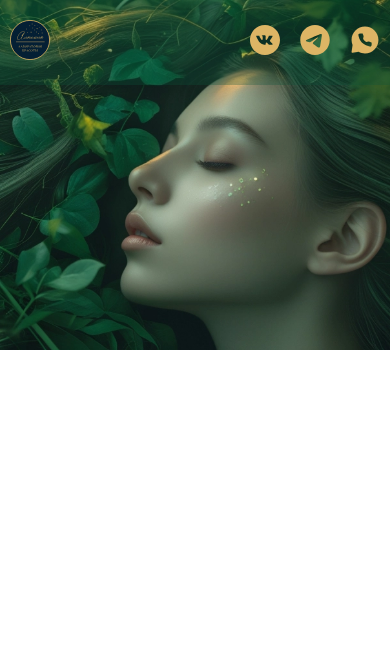
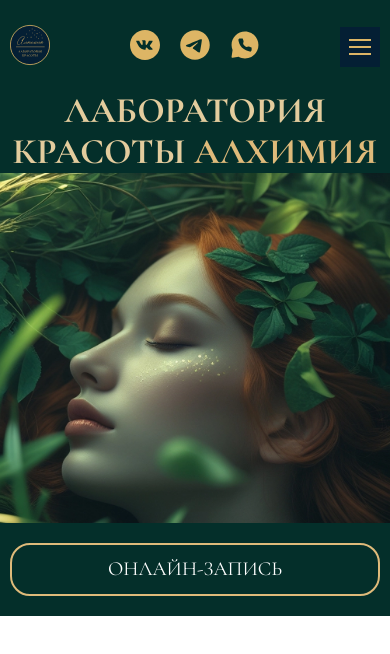
Before and after one commit to darina1970/Alchemy-Beauty-Salon, a React (Vite) app: page /masters in a window 390 px wide. Shown: the top 654 px of the page. Built offline with nearby package versions, Linux system fonts and the light colour scheme.

Commit message:
adaptive header

```diff
--- a/src/components/Header/Header.jsx
+++ b/src/components/Header/Header.jsx
@@ -1,4 +1,4 @@
-import React from "react";
+import React, { useEffect, useState, useRef } from "react";
 import styles from './Header.module.css';
 import cn from "classnames";
 import { Link, useLocation, useNavigate } from 'react-router-dom';
@@ -12,6 +12,9 @@ const Header = ({ backgroundClass, menuItems}) => {
     const location = useLocation();
     const navigate = useNavigate();
 
+    const [isMenuOpen, setIsMenuOpen] = useState(false);
+    const menuRef = useRef(null);
+
     const handleAnchorClick = (e, href) => {
         e.preventDefault();
         const id = href.replace('#', '');
@@ -24,12 +27,98 @@ const Header = ({ backgroundClass, menuItems}) => {
                 el.scrollIntoView({behavior: 'smooth'});
             }
         }
+
+        setIsMenuOpen(false);
     };
+
+    // Закрытие меню по клику вне
+    useEffect(() => {
+        const handleClickOutside = (e) => {
+            if (menuRef.current &&
+                !menuRef.current.contains(e.target) &&
+                !e.target.closest(`.${styles.burgerButton}`)
+            ) {
+                setIsMenuOpen(false);
+            }
+        };
+
+        if (isMenuOpen) {
+            document.addEventListener('mousedown', handleClickOutside);
+            document.addEventListener('touchstart', handleClickOutside);
+        } else {
+            document.removeEventListener('mousedown', handleClickOutside);
+            document.removeEventListener('touchstart', handleClickOutside);
+        };
+    }, [isMenuOpen]);
+
+    // Закрытие бургера при расширении экрана
+    useEffect(() => {
+        const handleResize = () => {
+            if (window.innerWidth > 920 && isMenuOpen) {
+                setIsMenuOpen(false);
+            }
+        };
+
+        window.addEventListener('resize', handleResize);
+        return () => window.removeEventListener('resize', handleResize);
+    }, [isMenuOpen]);
+
     return (
-        <header className={cn(styles.header, styles[backgroundClass])}>
-            <div className={styles.overlay}>
+        <header>
+            <div className={styles.tabletTopHeader}>
                 <div className="container">
-                    <div className={styles.headerWrapper}>
+                    <div className={styles.topHeaderWrapper}>
+                        <a className={styles.logo}>
+                            <Link to='/'>
+                                <img className={styles.logoImg} src={logo} alt="Логотип" />
+                            </Link>
+                        </a>
+                        <div className={styles.socials}>
+                            <a className={styles.socialWrapper} href="#" target="_blank" rel="noopener noreferrer">
+                                <img className={styles.socialIcon} src={vk} alt="Иконка социальной сети ВКонтакте" />
+                            </a>
+                            <a className={styles.socialWrapper} href="#" target="_blank" rel="noopener noreferrer">
+                                <img className={styles.socialIcon} src={tg} alt="Иконка социальной сети Telegram" />
+                            </a>
+                            <a className={styles.socialWrapper} href="#" target="_blank" rel="noopener noreferrer">
+                                <img className={styles.socialIcon} src={phone} alt="Иконка телефонной трубки" />
+                            </a>
+                        </div>
+                        <div
+                            className={cn(styles.burgerButton, { [styles.open]: isMenuOpen })}
+                            onClick={() => setIsMenuOpen(!isMenuOpen)}
+                            aria-label="Меню"
+                            >
+                            <span></span>
+                            <span></span>
+                            <span></span>
+                        </div>
+                    </div>
+                </div>
+            </div>
+            {/* Бургер меню разворачивается вниз */}
+            {isMenuOpen && (
+                <div className={styles.burgerMenu} ref={menuRef}>
+                    <ul className={styles.burgerNav}>
+                        {menuItems.map((item) =>(
+                            <li key={item.href}>
+                                {item.href.startsWith('#') ? (
+                                    <a href={item.href} onClick={(e) => handleAnchorClick(e, item.href)}>{item.label}</a>
+                                ) : (
+                                    <Link to={item.href} onClick={() => setIsMenuOpen(false)}>{item.label}</Link>
+                                )}
+                            </li>
+                        ))}
+                    </ul>
+                </div>
+            )}
+            <div className={styles.mobileTitleWrapper}>
+                <h1 className={styles.mobileTitle}>ЛАБОРАТОРИЯ КРАСОТЫ <span className={styles.mobileTitleSpan}>АЛХИМИЯ</span></h1>
+            </div>
+            <div className={cn(styles.headerWrapper, styles[backgroundClass])} >
+                <div className={styles.topHeaderWrapperOverlay}>
+                    <div className="container">
+                        <div className={styles.topHeaderWrapper}>
                             <a className={styles.logo}>
                                 <Link to='/'>
                                     <img className={styles.logoImg} src={logo} alt="Логотип" />
@@ -60,7 +149,6 @@ const Header = ({ backgroundClass, menuItems}) => {
                                 </a>
                             </div>
                         </div>
-
                     </div>
                 </div>
                 <div className="container">
@@ -69,7 +157,12 @@ const Header = ({ backgroundClass, menuItems}) => {
                         <a href="#" className={styles.btn} target="_blank" rel="noopener noreferrer">ОНЛАЙН-ЗАПИСЬ</a>
                     </div>
                 </div>
+            </div>
+            <div className={styles.mobileButtonWrapper}>
+                <a href="#" className={styles.btn} target="_blank" rel="noopener noreferrer">ОНЛАЙН-ЗАПИСЬ</a>
+            </div>
         </header>
+
     );
 };
 
--- a/src/components/Header/Header.module.css
+++ b/src/components/Header/Header.module.css
@@ -1,4 +1,4 @@
-.header {
+.headerWrapper {
   height: 900px;
   background-size: cover;
   background-position: right bottom;
@@ -6,7 +6,19 @@
   color: white;
 }
 
-.overlay {
+.tabletTopHeader {
+  display: none;
+}
+
+.mobileButtonWrapper {
+  display: none;
+}
+
+.mobileTitleWrapper {
+  display: none;
+}
+
+.topHeaderWrapperOverlay {
   position: relative;
   z-index: 2;
   background-color: rgba(12, 83, 59, 0.3);
@@ -14,7 +26,7 @@
   padding: 20px 0;
 }
 
-.headerWrapper {
+.topHeaderWrapper {
   display: flex;
   justify-content: space-between;
   align-items: center;
@@ -56,6 +68,12 @@
 
 .socialWrapper:hover {
   transform: scale(1.1);
+}
+
+.socialIcon {
+  aspect-ratio: 1/1;
+  width: 60px;
+  height: auto;
 }
 
 .textBlock {
@@ -116,9 +134,125 @@
   background-image: url('/src/assets/images/Banners/Services/services-desktop.webp');
 }
 
+/* Бургер меню */
+.burgerButton {
+  width: 40px;
+  height: 40px;
+  background-color: #041F34;
+  display: flex;
+  flex-direction: column;
+  justify-content: center;
+  align-items: center;
+  gap: 6px;
+  cursor: pointer;
+  z-index: 10;
+  position: relative;
+}
+
+/* .burgerButton span {
+  display: block;
+  width: 22px;
+  height: 2px;
+  background-color: var(--color-golden);
+  transition: transform 0.3s ease, opacity 0.3s ease;
+} */
+
+/* Трансформация в крест */
+/* .burgerButton.open span:nth-child(1) {
+  transform: rotate(45deg) translate(5px, 5px);
+}
+
+.burgerButton.open span:nth-child(2) {
+  opacity: 0;
+}
+
+.burgerButton.open span:nth-child(3) {
+  transform: rotate(-45deg) translate(5px, -5px);
+} */
+
+.burgerButton {
+  line-height: 0;
+  font-size: 0;
+  width: 40px;
+  height: 40px;
+  background-color: #041F34;
+  position: relative;
+  cursor: pointer;
+  z-index: 10;
+}
+
+/* Общие стили для всех полос */
+.burgerButton span {
+  position: absolute;
+  left: 9px;
+  right: 9px;
+  height: 2px;
+  background-color: var(--color-golden);
+  transition: transform 0.3s ease, opacity 0.3s ease;
+}
+
+/* Верхняя линия */
+.burgerButton span:nth-child(1) {
+  top: 12px;
+}
+
+/* Средняя линия */
+.burgerButton span:nth-child(2) {
+  top: 19px;
+}
+
+/* Нижняя линия */
+.burgerButton span:nth-child(3) {
+  top: 26px;
+}
+
+/* --- Открытое состояние --- */
+
+.burgerButton.open span:nth-child(1) {
+  transform: rotate(45deg);
+  top: 19px;
+}
+
+.burgerButton.open span:nth-child(2) {
+  opacity: 0;
+}
+
+.burgerButton.open span:nth-child(3) {
+  transform: rotate(-45deg);
+  top: 19px;
+}
+
+.burgerMenu {
+  width: 100%;
+  background-color: var(--color-dark-green);
+  padding: 20px 0;
+  position: relative;
+  z-index: 5;
+  transition: all 0.3s ease;
+  border-top: 1px solid var(--color-golden);
+  border-bottom: 1px solid var(--color-golden)
+}
+
+.burgerNav {
+  list-style: none;
+  padding: 0;
+  margin: 0;
+  text-align: center;
+}
+
+.burgerNav li {
+  margin: 10px 0;
+}
+
+.burgerNav a {
+  color: var(--color-white);
+  font-size: 18px;
+  font-family: var(--font-menu);
+  text-decoration: none;
+}
 
 @media (max-width: 1600px) {
-    .header {
+    .headerWrapper {
       height: 700px;
     }
     .textBlock {
@@ -127,24 +261,45 @@
 }
 
 @media (max-width: 1200px) {
-    .header {
+    .headerWrapper {
       height: 600px;
     }
-        .textBlock {
+    .textBlock {
       margin-top: 60px;
       width: 40%;
     }
 }
 
 @media (max-width: 920px) {
-    .header {
+    .homeBg {
       background-image: url('/src/assets/images/Banners/Home/home-tablet.webp');
     }
-    .nav {
+    .headerWrapper {
+      display: flex;
+      align-items: center;
+    }
+    .tabletTopHeader {
+      display: block;
+      background-color: var(--color-dark-green);
+      height: 90px;
+      padding: 20px 0;
+    }
+    .logoImg {
+      height: 50px;
+    }
+    .socialIcon {
+      width: 40px;
+    }
+    .topHeaderWrapperOverlay {
       display: none;
+    }
+    .textBlock {
+      margin-top: 0;
+      padding: 40px 0;
     }
     .btn {
       padding: 13px 30px;
+      width: 90%;
     }
 }
 
@@ -152,10 +307,32 @@
   .textBlock {
     display: none;
   }
+  .mobileTitleWrapper {
+    display: block;
+    background-color: var(--color-dark-green);
+  }
+  .mobileTitle {
+    text-align: center;
+    color: #E3CC9D;
+  }
+  .mobileTitleSpan {
+    color: #DFBA7A;
+  }
+  .mobileButtonWrapper {
+    display: flex;
+    justify-content: center;
+    width: 100%;
+    background-color: var(--color-dark-green);
+    padding: 20px 60px;
+  }
+  .btn {
+    width: 60%;
+    text-align: center;
+  }
 }
 
 @media (max-width: 500px) {
-  .header {
+  .headerWrapper {
       max-height: 350px;
     }
   .socialIcon {
@@ -164,4 +341,10 @@
   .logoImg {
     width: 40px;
   }
+  .mobileButtonWrapper {
+    padding: 20px 10px;
+  }
+  .btn {
+    width: 100%;
+  }
 }
```
Lines whose indentation alone changed are shown as unchanged.
